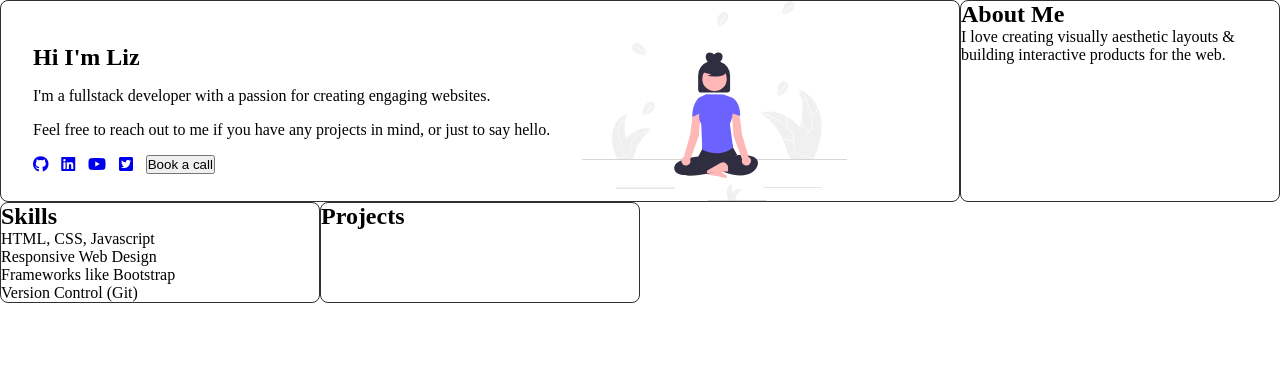
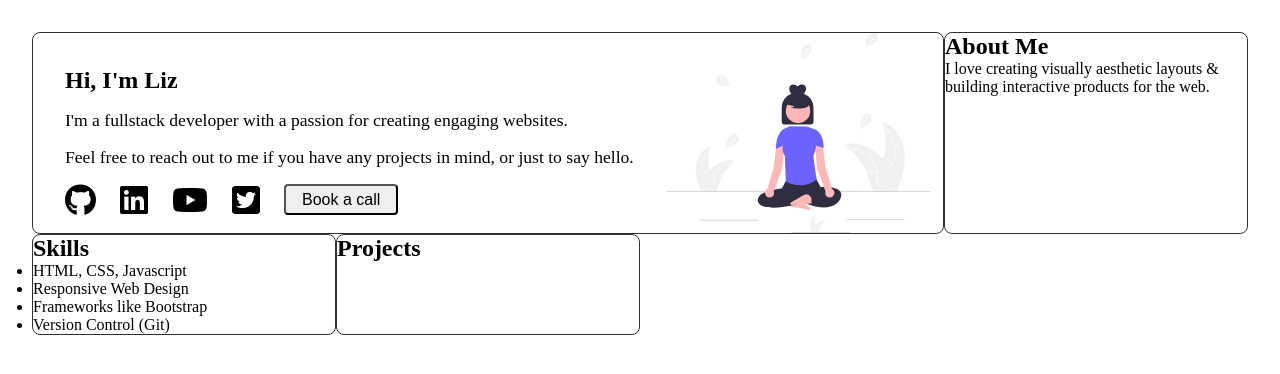
Before and after one commit to lengleman-spec/bento-portfolio, a plain HTML site: page index.html in a window 1280 px wide. Drawn offline with Linux system fonts and the light colour scheme.

Commit message:
Style hero bento box.

```diff
--- a/index.html
+++ b/index.html
@@ -14,7 +14,7 @@
     <div class="container">
       <section class="card hero">
         <div class="hero-text">
-          <h1>Hi I'm Liz</h1>
+          <h1>Hi, I'm Liz</h1>
           <p class="hero-description">
             I'm a fullstack developer with a passion for creating engaging
             websites.
@@ -30,7 +30,7 @@
             <a href="#"><i class="fa-brands fa-youtube"></i></a>
             <a href="#"><i class="fa-brands fa-square-twitter"></i></a>
 
-            <button type="button">Book a call</button>
+            <button class="hero-btn" type="button">Book a call</button>
           </div>
         </div>
         <img src="meditation.svg" alt="meditation" class="hero-img" />
--- a/styles.css
+++ b/styles.css
@@ -2,6 +2,10 @@
   padding: 0;
   margin: 0;
   box-sizing: border-box;
+}
+
+body {
+  margin: 2rem;
 }
 
 .container {
@@ -34,11 +38,24 @@
 .hero-description {
   /* margin-top: 0.5rem; */
   padding-top: 1rem;
+  font-size: 1.1rem;
 }
 
 .social-links-container {
   display: flex;
   align-items: center;
-  gap: 0.8rem;
+  gap: 1.5rem;
   margin-top: 1rem;
 }
+
+.social-links-container i {
+  color: black;
+  font-size: 2rem;
+}
+
+.hero-btn {
+  font-size: 1rem;
+  padding: 0.3rem 1rem;
+  cursor: pointer;
+  border-radius: 4px;
+}
```
